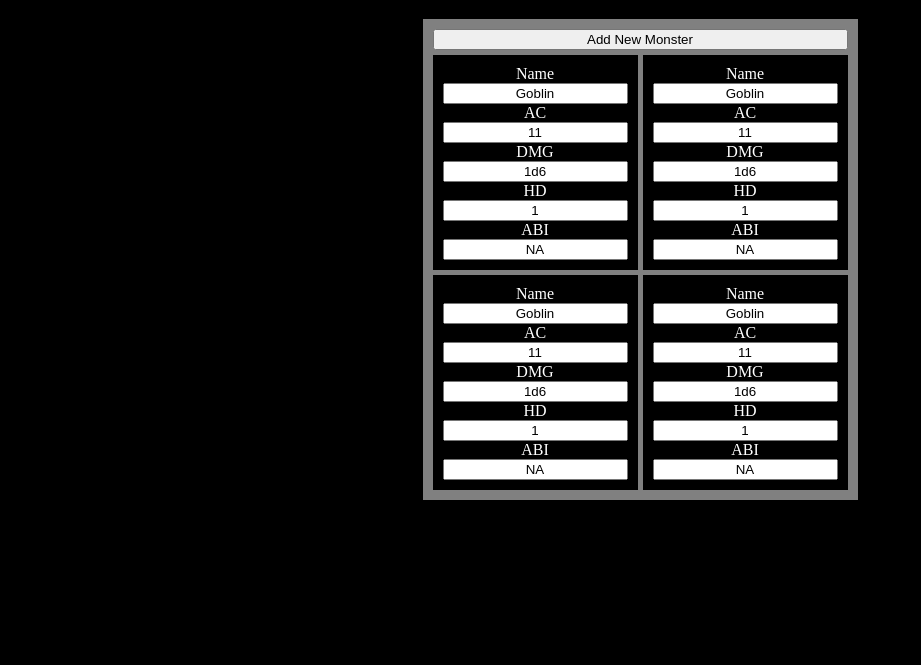
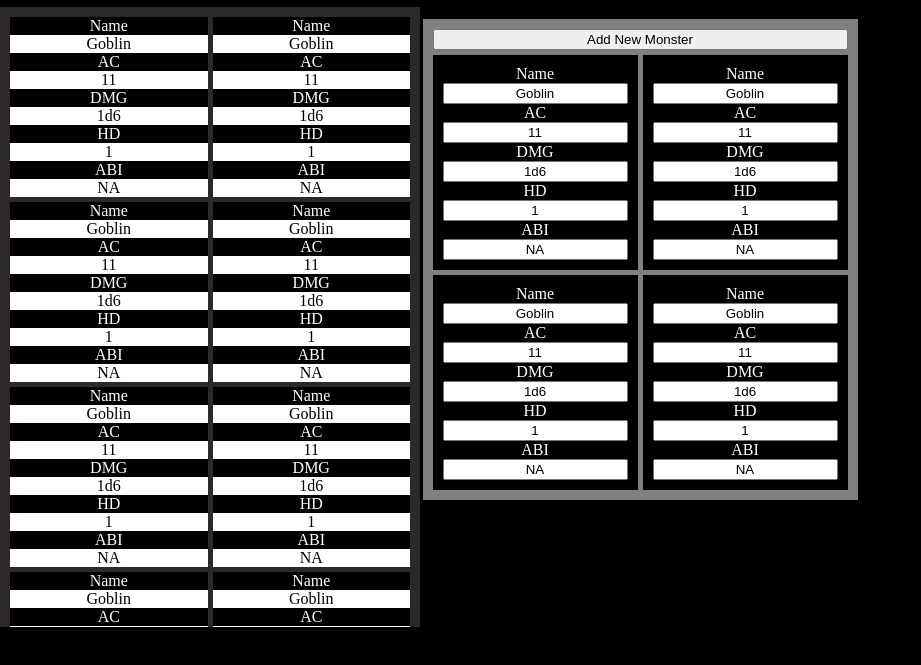
Before and after one commit to HendersonSoftworks/OSR-Monster-Manager, a plain HTML site: page index.html in a window 1280 px wide. Shown: the part 61-726 px from the top of the page, without its empty margins (0-921 px from the left). Drawn offline with nearby package versions, Linux system fonts and the light colour scheme.

Commit message:
feat: added monster selection panel

```diff
--- a/index.html
+++ b/index.html
@@ -38,6 +38,31 @@
             </div>
         </div>
     </div>
+    <div class="monster-modal">
+        <div class="monster-select-panel">
+            <div class="name panel">
+                <label for="">Name</label>
+                <span>Goblin</span>
+            </div>
+            <div class="ac panel">
+                <label for="">AC</label>
+                <span>11</span>
+            </div>
+            <div class="dmg panel">
+                <label for="">DMG</label>
+                <span>1d6</span>
+            </div>
+            <div class="hd panel">
+                <label for="">HD</label>
+                <span>1</span>
+            </div>
+            <div class="abi panel">
+                <label for="">ABI</label>
+                <span>NA</span>
+            </div>
+        </div>
+
+    </div>
     <script
         src="https://code.jquery.com/jquery-3.6.4.min.js"
         integrity="sha256-oP6HI9z1XaZNBrJURtCoUT5SUnxFr8s3BzRl+cbzUq8="
--- a/script.js
+++ b/script.js
@@ -1,5 +1,22 @@
+// populate sample goblins
 for (let i = 0; i < 2; i++)
 {
     let last_grid_el = $('.enemy-panel').clone();
     $(last_grid_el).appendTo(".grid-container");
 }
+
+// populate selection modoal
+for (let i = 0; i < 4; i++)
+{
+    let last_grid_el = $('.monster-select-panel').clone();
+    $(last_grid_el).appendTo(".monster-modal");
+}
+
+$(".add-btn").click(function() {
+    $(".monster-modal").toggle()
+});
+
+$(".monster-select-panel").click(function() {
+    $(".monster-modal").toggle()
+    console.log("adding monster to manager panel...")
+});
--- a/style.css
+++ b/style.css
@@ -57,3 +57,40 @@ input {
 .name {
     grid-column: 1 / 3;
 }
+
+.monster-modal {
+    background-color: darkslategray;
+    min-width: 400px;
+    max-width: 400px;
+    min-height: 600px;
+    max-height: 600px;
+
+    /*display: none; */
+
+    position: fixed;
+    z-index: 1;
+    left: 0%;
+    top: 8.5%;
+
+    display: grid;
+    grid-template-columns: repeat(2, 1fr);
+    grid-template-rows: repeat(3, 1fr);
+    grid-column-gap: 5px;
+    grid-row-gap: 5px;
+
+    background-color: rgb(46, 41, 41);
+    padding: 10px;
+    max-width: 750px;
+
+    overflow: scroll;
+
+}
+
+.monster-select-panel {
+    background-color: rgb(29, 26, 26);
+}
+
+.monster-select-panel span {
+    background-color: white;
+    color: black;
+}
```
